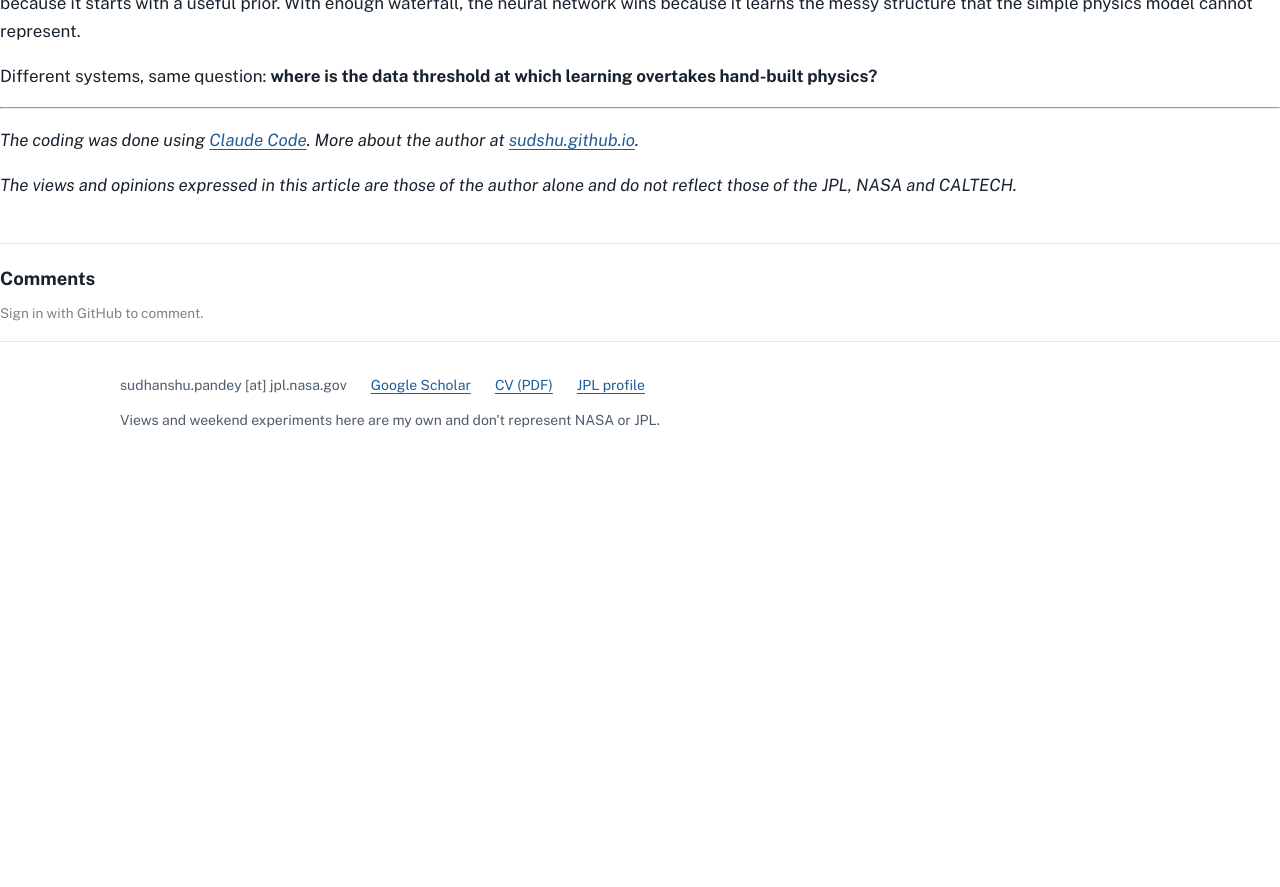
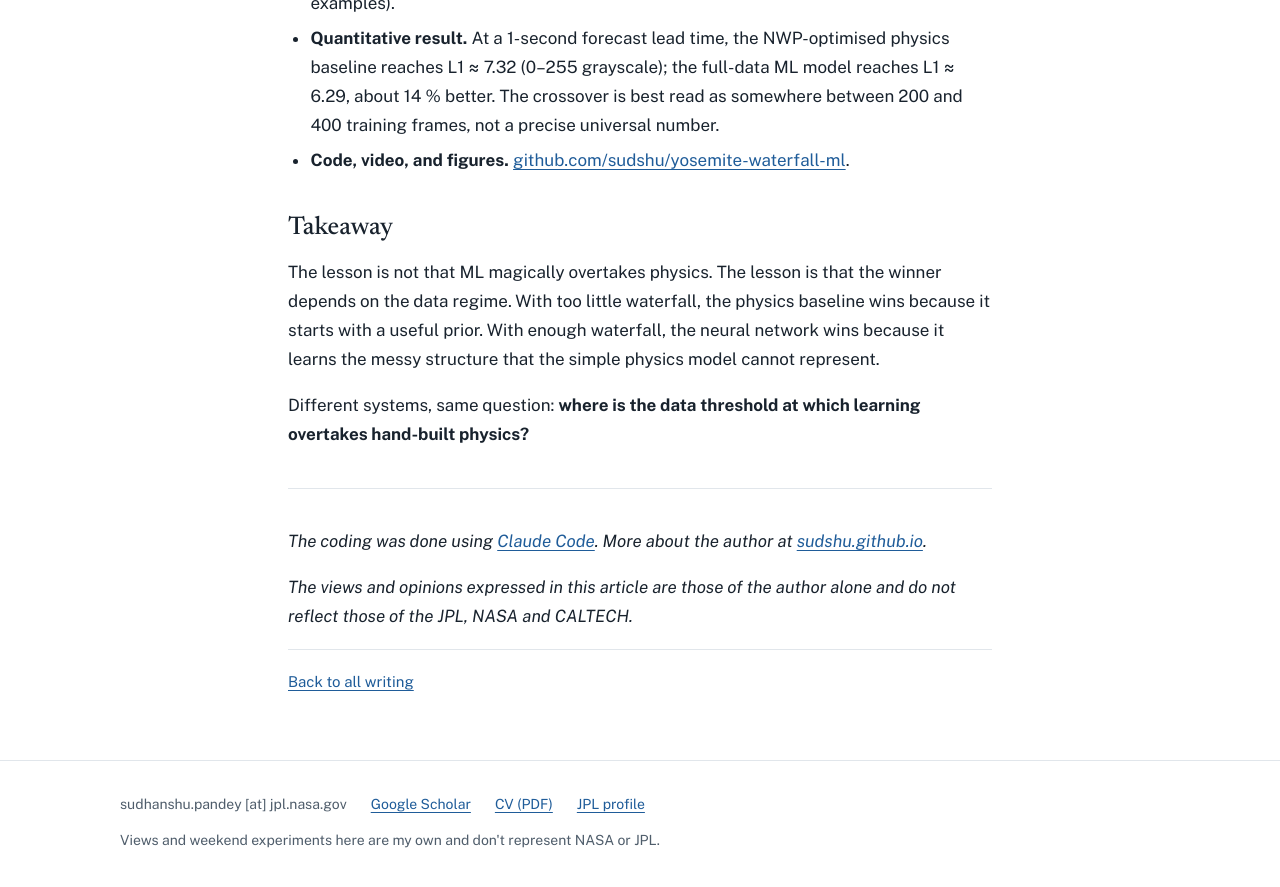
Before and after one commit to sudshu/sudshu.github.io, a Jekyll site: the page built from _posts/2026-06-08-yosemite-waterfall-ml-vs-4dvar.md, in a window 1280 px wide and 900 px high, scrolled down 5034 px. Shown: the top 887 px of the window. Built offline with Jekyll 4.4.1, drawn with Linux system fonts in a browser that asks for light colours; comment, search, counter and statistics services are not loaded; before the commit the page ends 5515 px from its top, so only the background shows below that.

Commit message:
Restyle blog posts and stop the empty giscus widget from loading
Posts use the new reading layout with a link back to the writing list,
and each existing post gets a one-line summary for the homepage list.
The giscus include rendered with empty ids because Liquid treats an
empty string as true, so every post loaded a broken comment widget and
two failing requests. It now renders only when both ids are set.

Co-Authored-By: Claude Opus 5.5 <noreply@anthropic.com>

```diff
--- a/_layouts/post.html
+++ b/_layouts/post.html
@@ -1,29 +1,24 @@
 ---
 layout: default
 ---
-<article class="post h-entry" itemscope itemtype="http://schema.org/BlogPosting">
-
+<div class="wrap">
+  <article class="prose post h-entry">
     <header class="post-header">
-    <h1 class="post-title p-name" itemprop="name headline">{{ page.title | escape }}</h1>
-    <p class="post-meta">
-      <time class="dt-published" datetime="{{ page.date | date_to_xmlschema }}" itemprop="datePublished">
-        {%- assign date_format = site.minima.date_format | default: "%b %-d, %Y" -%}
-        {{ page.date | date: date_format }}
-      </time>
-      {%- if page.author -%}
-        • <span itemprop="author" itemscope itemtype="http://schema.org/Person"><span class="p-author h-card" itemprop="name">{{ page.author }}</span></span>
-      {%- endif -%}</p>
+      <h1 class="post-title p-name">{% if page.title_html %}{{ page.title_html }}{% else %}{{ page.title | escape }}{% endif %}</h1>
+      <p class="post-meta"><time class="dt-published" datetime="{{ page.date | date_to_xmlschema }}">{{ page.date | date: site.date_format }}</time></p>
     </header>
 
-  <div class="post-content e-content" itemprop="articleBody">
+    <div class="post-content e-content">
       {{ content }}
     </div>
 
-  {%- comment -%} Comments: giscus (GitHub Discussions). Opt out per-post with `comments: false`.
-    This overrides minima 2.5.1's built-in Disqus hook. See _includes/comments.html. {%- endcomment -%}
+    {%- comment -%} Comments: giscus (GitHub Discussions). Opt out per post with `comments: false`.
+      Nothing renders until repo_id and category_id are set in _config.yml. See _includes/comments.html. {%- endcomment -%}
     {%- if page.comments != false -%}
       {%- include comments.html -%}
-  {%- endif -%}
+    {%- endif %}
 
+    <p class="post-back"><a href="{{ '/#writing' | relative_url }}">Back to all writing</a></p>
     <a class="u-url" href="{{ page.url | relative_url }}" hidden></a>
   </article>
+</div>
```
Also changed, not shown: _includes/comments.html (+6 -1 lines), _posts/2026-06-08-yosemite-waterfall-ml-vs-4dvar.md (+1 -0 lines), _posts/2026-07-02-free-adjoint-jax-inverse-modeling.md (+1 -0 lines). Lines whose indentation alone changed are shown as unchanged.
